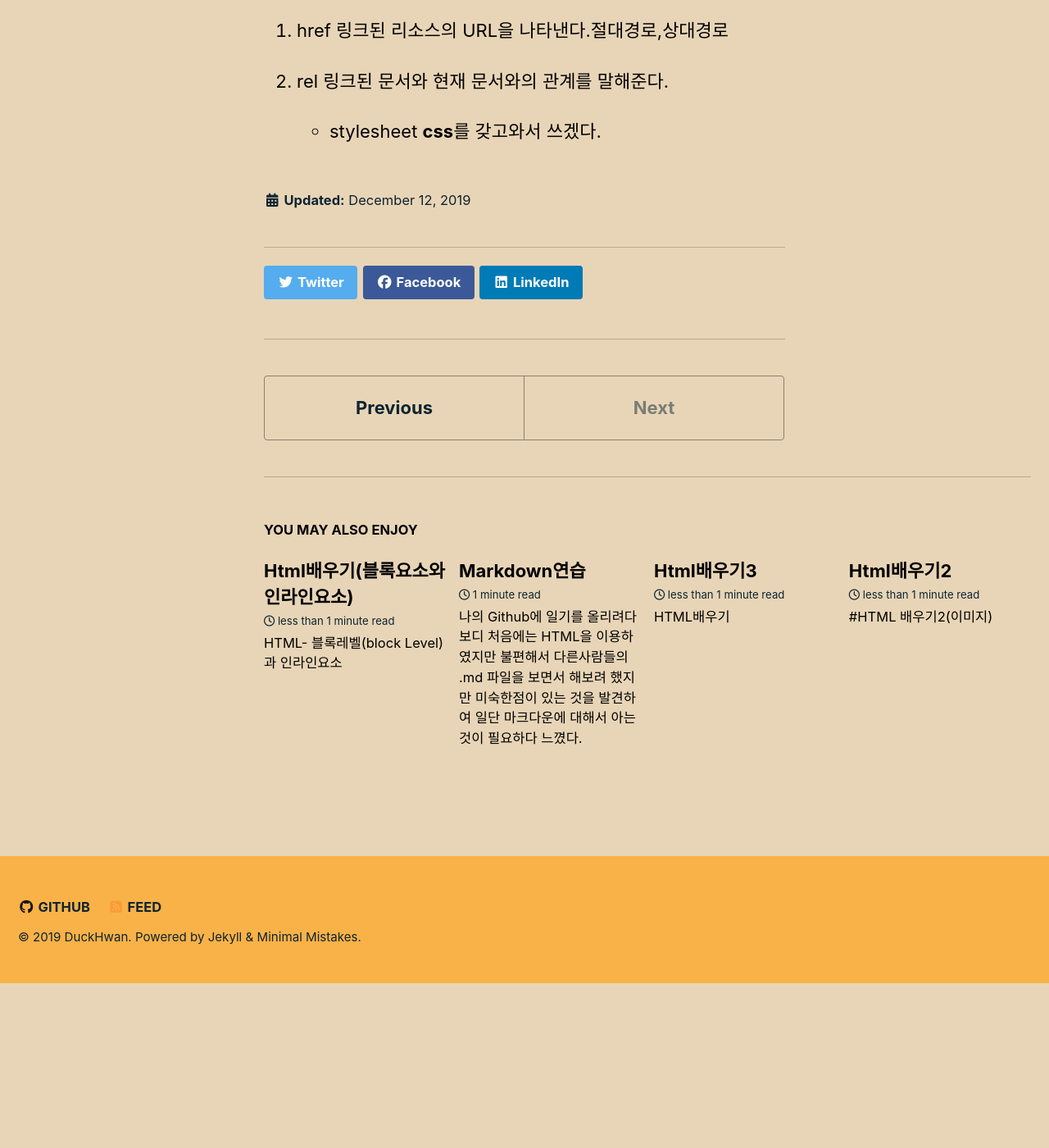
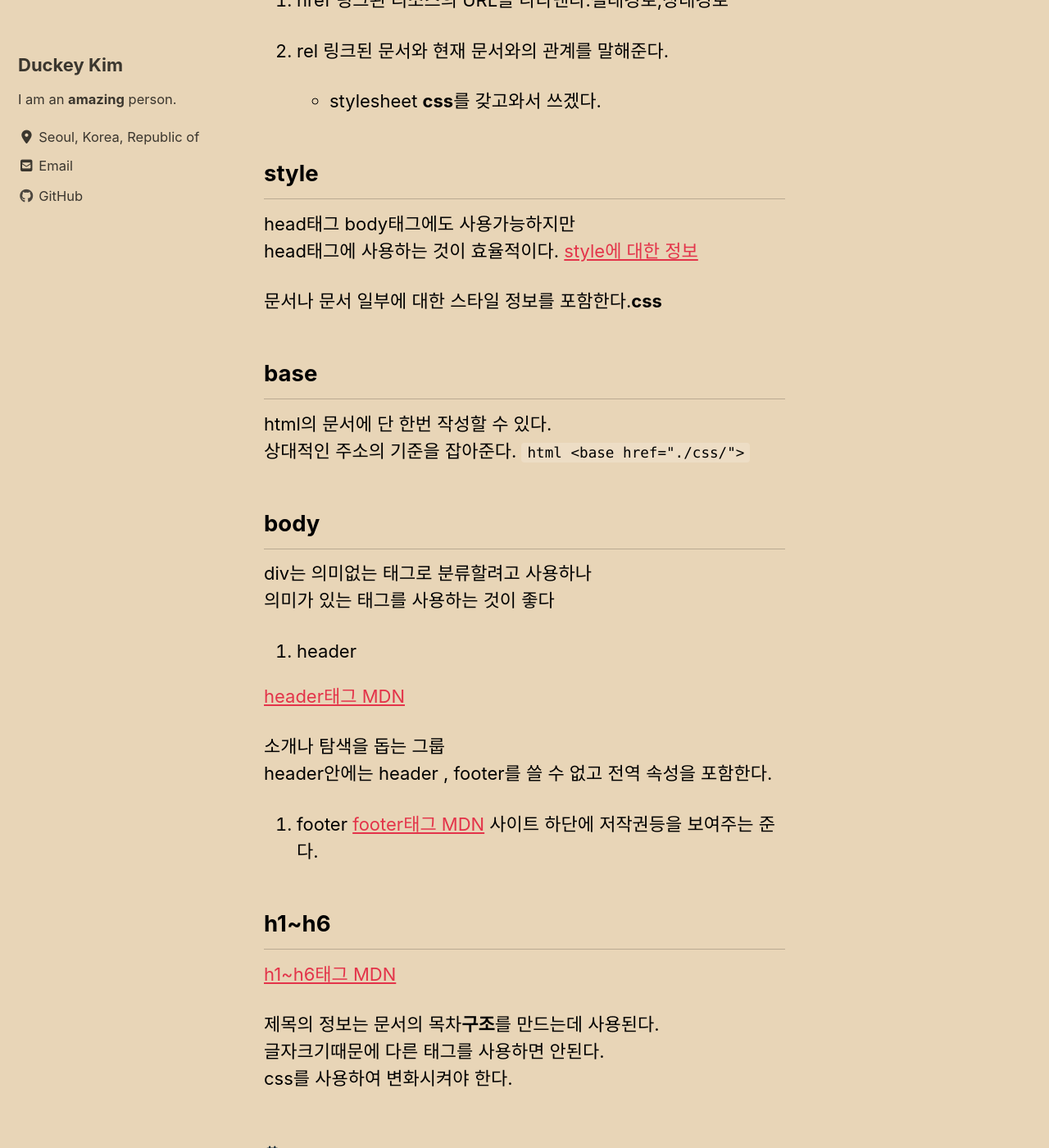
Before and after one commit to duckey-kim/duckey-kim.github.io, a Jekyll site: the page built from _posts/2019-12-12-HTML배우기(태크).md, in a window 1280 px wide and 1400 px high, scrolled down 1800 px. Shown: the whole window at 82% size. Built offline with Jekyll 4.4.1, drawn with Linux system fonts in a browser that asks for light colours; cached includes are drawn as plain includes; nearby versions of some CDN libraries; before the commit the page ends 2999 px from its top, so only the background shows below that; some of the changed text lies outside the part shown.

Commit message:
Update 2019-12-12-HTML배우기(태크).md

````diff
--- a/_posts/2019-12-12-HTML배우기(태크).md
+++ b/_posts/2019-12-12-HTML배우기(태크).md
@@ -37,6 +37,7 @@ viewport는 반응형 웹사이트를 만들때 사용한다.
 [link에 대한 정보](https://developer.mozilla.org/ko/docs/Web/HTML/Element/link)
 
 현재 문서와 외부 리소스와의 관계를 명시한다. 외부리소스는 거의 css파일이다.
+- MIME 타입  클라이언트에게 전송된 문서의 다양성을 알려준다.
 
 ### 속성
 
@@ -46,3 +47,43 @@ viewport는 반응형 웹사이트를 만들때 사용한다.
 2. rel
 링크된 문서와 현재 문서와의 관계를 말해준다.
   - stylesheet **css**를 갖고와서 쓰겠다.
+
+
+
+## style
+
+head태그 body태그에도 사용가능하지만
+head태그에 사용하는 것이 효율적이다.
+[style에 대한 정보](https://developer.mozilla.org/ko/docs/Web/HTML/Element/style)
+
+문서나 문서 일부에 대한 스타일 정보를 포함한다.**css**
+
+
+
+## base
+html의 문서에 단 한번 작성할 수 있다.
+상대적인 주소의 기준을 잡아준다.
+```html <base href="./css/">```
+
+## body
+
+div는 의미없는 태그로 분류할려고 사용하나
+의미가 있는 태그를 사용하는 것이 좋다
+
+1. header
+
+[header태그 MDN](https://developer.mozilla.org/ko/docs/Web/HTML/Element/header)
+
+소개나 탐색을 돕는 그룹
+header안에는 header , footer를 쓸 수 없고 전역 속성을 포함한다.
+
+2. footer
+[footer태그 MDN](https://developer.mozilla.org/ko/docs/Web/HTML/Element/footer)
+사이트 하단에 저작권등을 보여주는 준다.
+
+## h1~h6
+[h1~h6태그 MDN](https://developer.mozilla.org/ko/docs/Web/HTML/Element/Heading_Elements)
+
+제목의 정보는 문서의 목차**구조**를 만드는데 사용된다.
+글자크기때문에 다른 태그를 사용하면 안된다.
+css를 사용하여 변화시켜야 한다.
````
Also changed, not shown: other parts of _posts/2019-12-12-HTML배우기(태크).md (+3 -3 lines).
